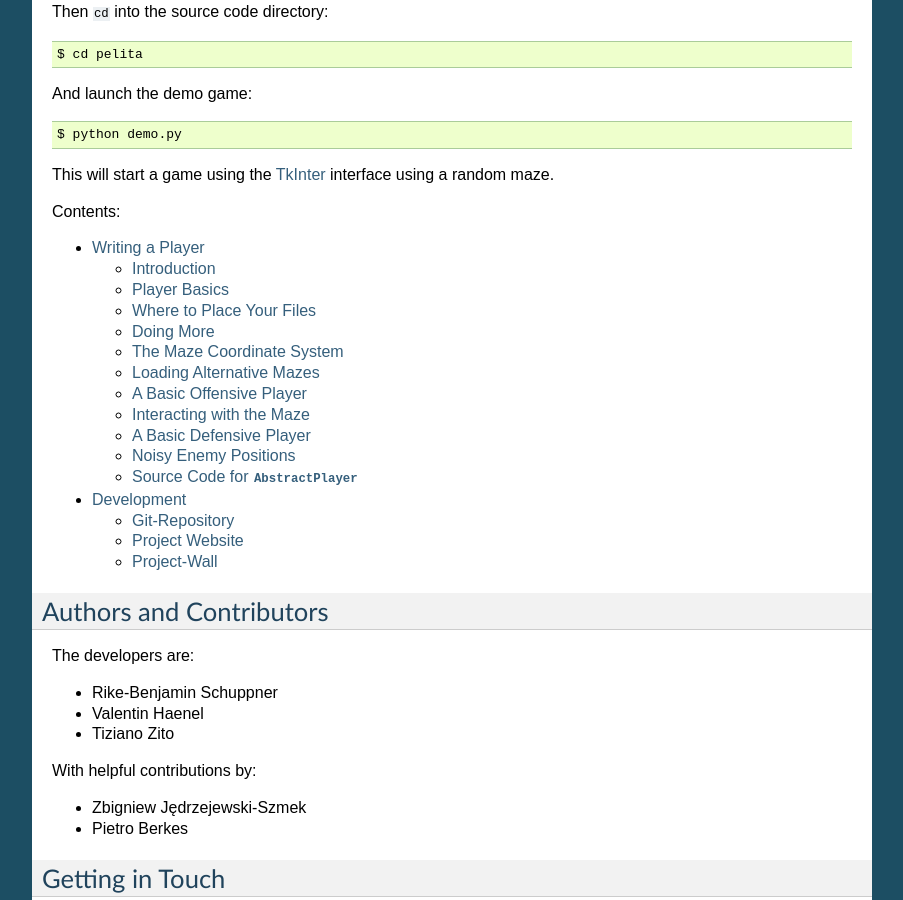
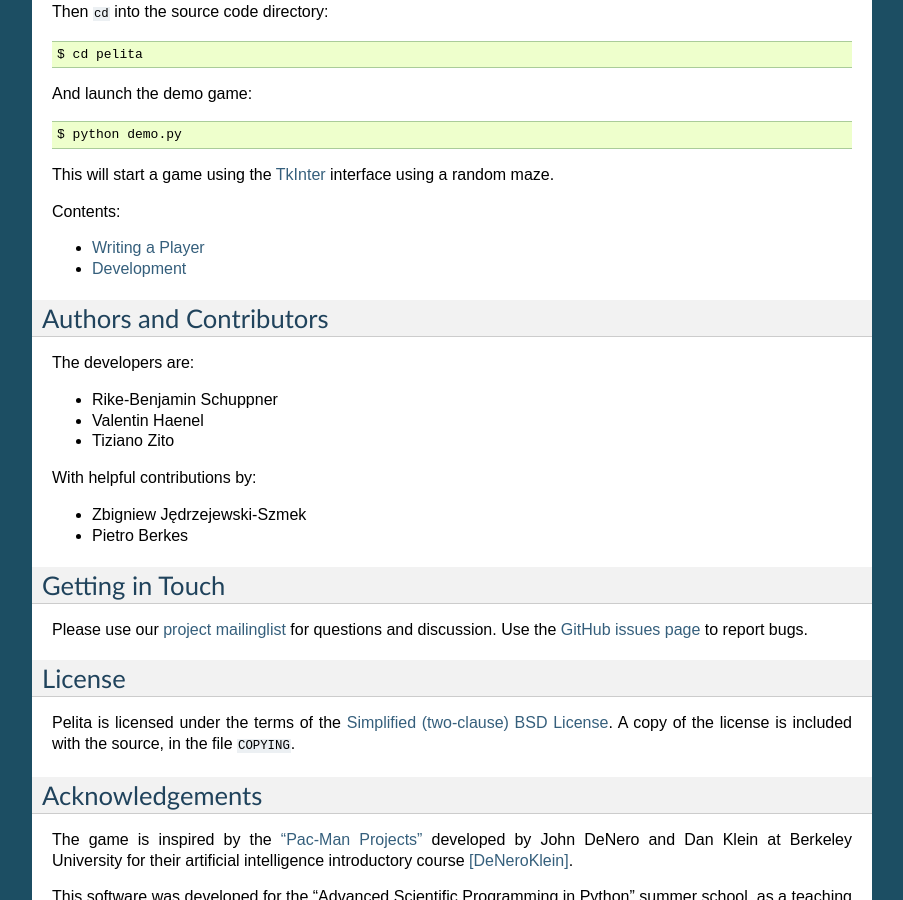
Before and after one commit to ASPP/pelita, a Sphinx documentation site: the page built from doc/source/index.rst, in a window 1280 px wide and 900 px high, scrolled down 1070 px. Shown: the whole window, without its empty margins (198-1101 px from the left). Built offline with Sphinx 7.4.7, drawn with Linux system fonts in a browser that asks for light colours; the version number could not be read and is left out; some of the changed lines change nothing that is shown; some of the changed text lies outside the part shown.

Commit message:
DOC/WIP: fiddle with toc

```diff
--- a/doc/source/conf.py
+++ b/doc/source/conf.py
@@ -136,6 +136,11 @@ html_last_updated_fmt = '%b %d, %Y'
 # Custom sidebar templates, maps document names to template names.
 #html_sidebars = {}
 
+html_sidebars = {
+           '**': ['globaltoc.html', 'localtoc.html',
+               'relations.html', 'sourcelink.html',
+               'searchbox.html'] }
+
 # Additional templates that should be rendered to pages, maps page names to
 # template names.
 #html_additional_pages = {}
--- a/doc/source/index.rst
+++ b/doc/source/index.rst
@@ -51,7 +51,7 @@ This will start a game using the `TkInter
 Contents:
 
 .. toctree::
-   :maxdepth: 2
+   :maxdepth: 1
 
    writing_player
    development
```
